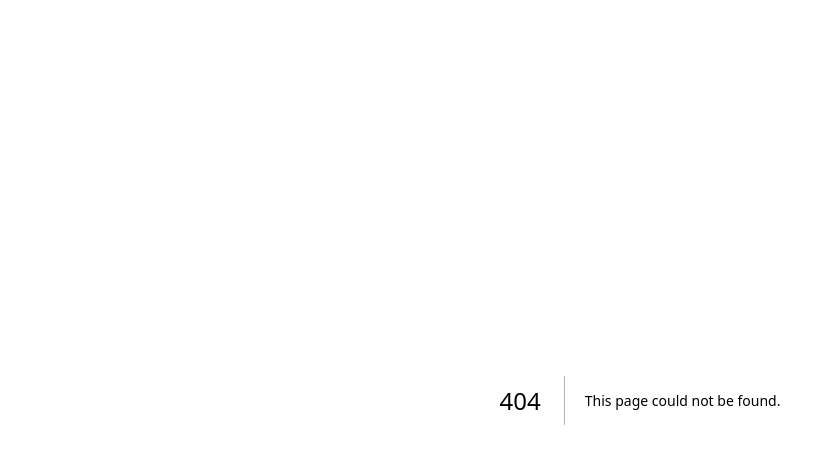
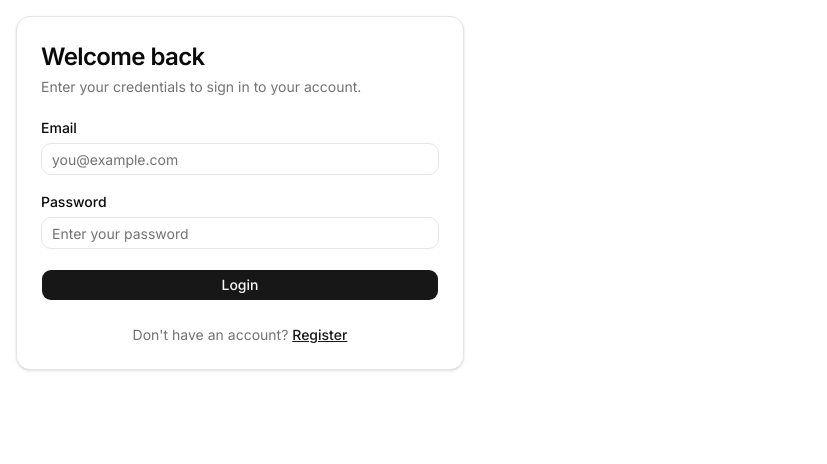
Before and after one commit to mohammadhasansojib/bizflow-frontend, a Next.js app: page /login in a window 1280 px wide. Before the commit this address had no page. Shown: the top 464 px of the page, without its empty margins (0-827 px from the left). Built offline with nearby package versions, Linux system fonts and the light colour scheme; no server answers.

Commit message:
feat: build login page & integrate api

```diff
--- a/app/(auth)/_actions/actions.ts
+++ b/app/(auth)/_actions/actions.ts
@@ -2,12 +2,35 @@
 
 import { apiFetch } from "@/lib/api";
 import { IRegisterFormState } from "../_components/RegisterForm";
+import { ILoginFormState } from "../_components/LoginForm";
+import { cookies } from "next/headers";
 
 interface IRegisterApiResponse {
     success: boolean
     message: string
     statusCode: number
     data: unknown
+}
+
+interface ILoginApiResponse {
+    success: boolean
+    message: string
+    statusCode: number
+    data: unknown
+}
+
+const isAuthData = (data: unknown): data is {
+    accessToken: string;
+    refreshToken: string;
+} => {
+    return (
+        typeof data === "object" &&
+        data !== null &&
+        "accessToken" in data &&
+        "refreshToken" in data &&
+        typeof data.accessToken === "string" &&
+        typeof data.refreshToken === "string"
+    );
 }
 
 export const createUser = async (_prevState: IRegisterFormState, formData: FormData) => {
@@ -65,3 +88,60 @@ export const createUser = async (_prevState: IRegisterFormState, formData: FormD
         };
     }
 }
+
+
+export const loginUser = async (_prevState: ILoginFormState, formData: FormData) => {
+    const email = formData.get("email");
+    const password = formData.get("password");
+
+    const payload = {
+        email,
+        password,
+    }
+
+    try {
+
+        const apiResponse = await apiFetch(`/auth/login`, {
+            method: "POST",
+            headers: {
+
+            },
+            body: JSON.stringify(payload),
+        })
+
+        const response: ILoginApiResponse = await apiResponse.json();
+        // console.log(response);
+
+        if (response.success && isAuthData(response.data)) {
+            const cookieStore = await cookies();
+
+            cookieStore.set({
+                name: "accessToken",
+                value: response.data.accessToken,
+                secure: false,
+                httpOnly: true,
+                path: "/",
+            });
+            cookieStore.set({
+                name: "refreshToken",
+                value: response.data.refreshToken,
+                secure: false,
+                httpOnly: true,
+                path: "/",
+            });
+        }
+
+        return {
+            success: response.success,
+            message: response.message,
+        }
+
+    } catch (error) {
+        console.log(error);
+
+        return {
+            success: false,
+            message: "something went wrong: Try again later",
+        }
+    }
+}
--- /dev/null
+++ b/app/(auth)/_components/LoginForm.tsx
@@ -0,0 +1,123 @@
+"use client";
+
+import { Button } from "@/components/ui/button";
+import { Input } from "@/components/ui/input";
+import { Label } from "@/components/ui/label";
+import Link from "next/link";
+import { useActionState, useEffect, useState } from "react";
+import { loginUser } from "../_actions/actions";
+import FormMessage from "./FormMessage";
+import { redirect } from "next/navigation";
+
+export interface ILoginFormState {
+    success: boolean
+    message: string
+}
+
+const initialState = {
+    success: false,
+    message: "",
+}
+
+const LoginForm = () => {
+    const [form, setForm] = useState({
+        email: "",
+        password: "",
+    });
+    const [state, formAction, pending] = useActionState(loginUser, initialState);
+
+    useEffect(() => {
+        if (!state.success) return;
+
+        const timer = setTimeout(() => {
+            redirect("/dashboard");
+        }, 700);
+
+        return () => clearTimeout(timer);
+    }, [state.success]);
+
+    return (
+        <div className="mx-4 my-4 max-w-md">
+            <div className="rounded-xl border bg-card p-5 shadow-sm sm:p-6">
+                <div className="mb-6 space-y-1">
+                    <h1 className="text-2xl font-semibold tracking-tight">
+                        Welcome back
+                    </h1>
+
+                    <p className="text-sm text-muted-foreground">
+                        Enter your credentials to sign in to your account.
+                    </p>
+                </div>
+
+                <form className="space-y-5" action={formAction}>
+                    <div className="space-y-2">
+                        <Label htmlFor="email">Email</Label>
+                        <Input
+                            id="email"
+                            type="email"
+                            name="email"
+                            placeholder="you@example.com"
+                            value={form.email}
+                            onChange={(e) =>
+                                setForm({
+                                    ...form,
+                                    email: e.target.value,
+                                })
+                            }
+                            required
+                        />
+                    </div>
+
+                    <div className="space-y-2">
+                        <div className="flex items-center justify-between">
+                            <Label htmlFor="password">Password</Label>
+
+                            {/* <Link
+                                href="/forgot-password"
+                                className="text-sm font-medium text-primary underline hover:no-underline"
+                            >
+                                Forgot password?
+                            </Link> */}
+                        </div>
+
+                        <Input
+                            id="password"
+                            type="password"
+                            name="password"
+                            placeholder="Enter your password"
+                            value={form.password}
+                            onChange={(e) =>
+                                setForm({
+                                    ...form,
+                                    password: e.target.value,
+                                })
+                            }
+                            required
+                        />
+                    </div>
+
+                    {state.message && <FormMessage
+                        success={state.success}
+                        message={state.message}
+                    />}
+
+                    <Button type="submit" className="w-full" disabled={pending}>
+                        {pending ? "Login..." : "Login"}
+                    </Button>
+                </form>
+
+                <p className="mt-6 text-center text-sm text-muted-foreground">
+                    Don&apos;t have an account?{" "}
+                    <Link
+                        href="/register"
+                        className="font-medium text-primary underline hover:no-underline"
+                    >
+                        Register
+                    </Link>
+                </p>
+            </div>
+        </div>
+    );
+};
+
+export default LoginForm;
--- /dev/null
+++ b/app/(auth)/login/page.tsx
@@ -0,0 +1,13 @@
+import LoginForm from "../_components/LoginForm";
+
+
+const LoginPage = () => {
+
+    return (
+        <div>
+            <LoginForm />
+        </div>
+    )
+}
+
+export default LoginPage;
```
